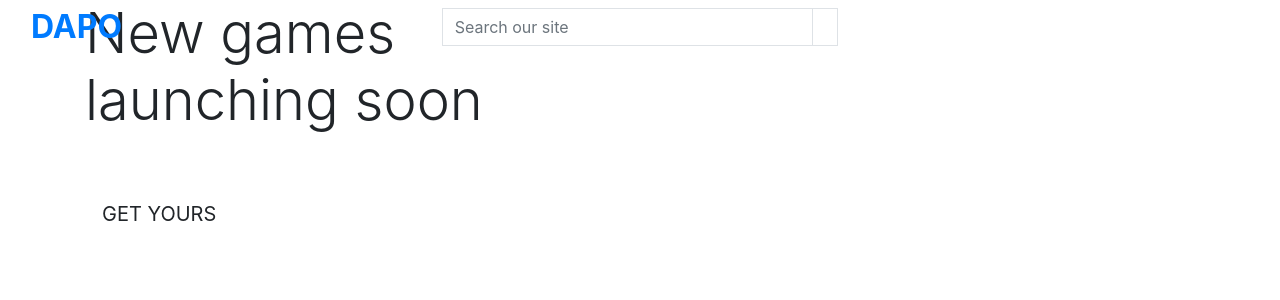
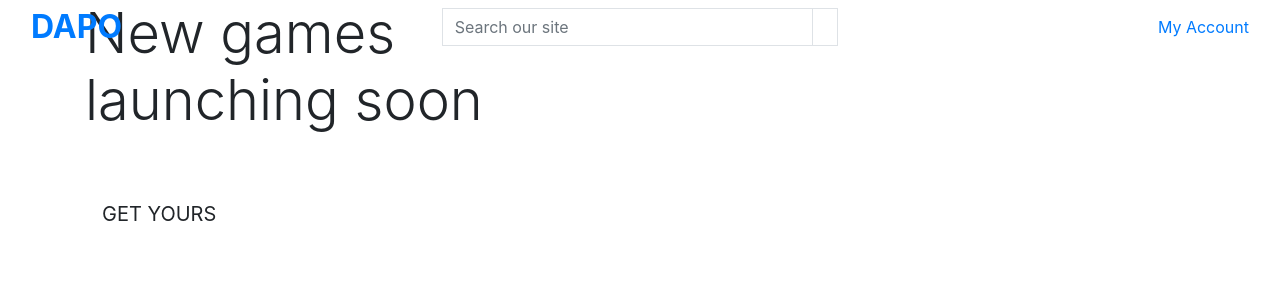
Before and after one commit to Marijoke/MSP4-Dapo, a Django app: page / in a window 1280 px wide. Shown: the top 300 px of the page. Run offline with Django 3.2, Linux system fonts and the light colour scheme; some libraries are stand-ins or nearby versions.

Commit message:
included login, logout and register functionality using django to the menu featured in the header on the base

```diff
--- a/templates/base.html
+++ b/templates/base.html
@@ -53,6 +53,28 @@
                 </div>
             </form>
         </div>
+        <div class="col-12 col-lg-4 my-auto py-1 py-lg-0">
+          <ul class="list-inline list-unstyled text-center text-lg-right my-0">
+              <li class="list-inline-item dropdown">
+                  <a class="text-black nav-link" href="#" id="user-options" data-toggle="dropdown" aria-haspopup="true" aria-expanded="false">
+                      <div class="text-center">
+                          <div><i class="fas fa-user fa-lg"></i></div>
+                          <p class="my-0">My Account</p>
+                      </div>
+                  </a>
+                  <div class="dropdown-menu border-0" aria-labelledby="user-options">
+                    {% if request.user.is_authenticated %}
+                        {% if request.user.is_superuser %}
+                            <a href="" class="dropdown-item">Product Management</a>
+                        {% endif %}
+                        <a href="" class="dropdown-item">My Profile</a>
+                        <a href="{% url 'account_logout' %}" class="dropdown-item">Logout</a>
+                    {% else %}
+                        <a href="{% url 'account_signup' %}" class="dropdown-item">Register</a>
+                        <a href="{% url 'account_login' %}" class="dropdown-item">Login</a>
+                    {% endif %}
+                </div>
+            </li>
     </header>
     {% if messages %}
         <div class="message-container">
```
